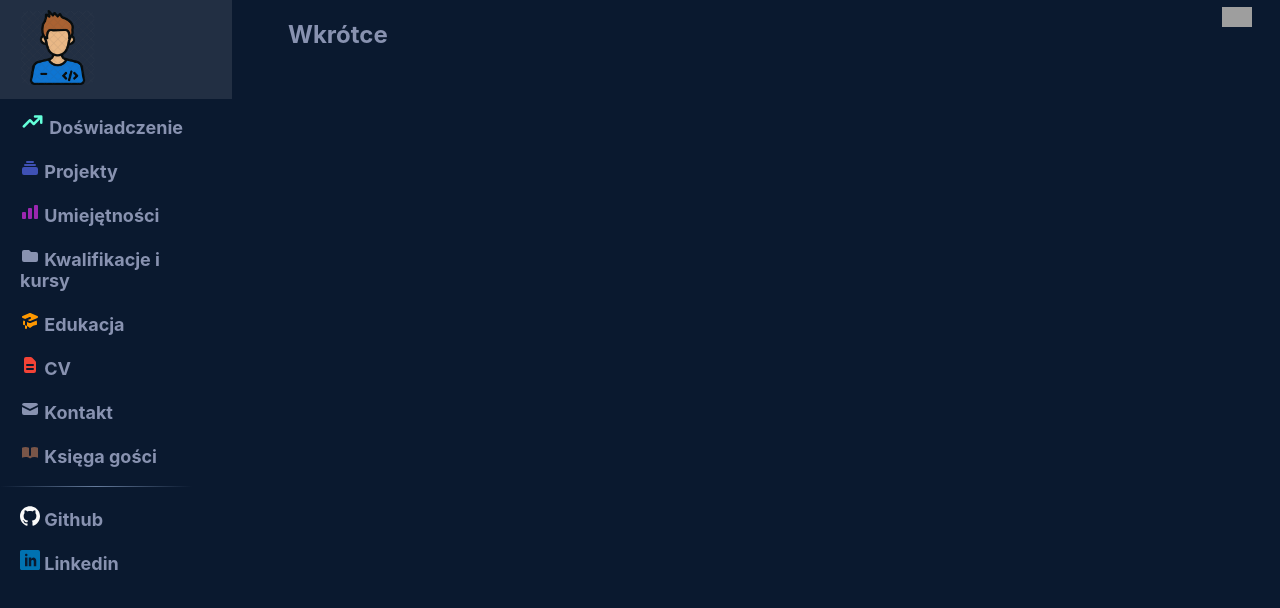
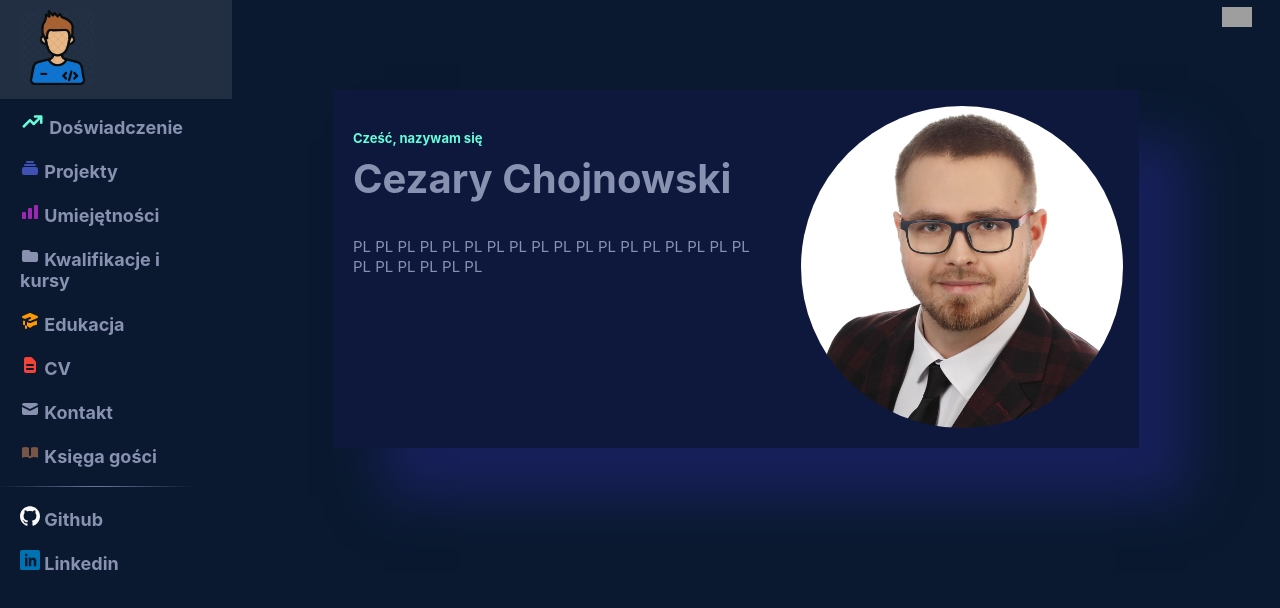
Before and after one commit to CezaryChojnowski/DevPortfolio-, a React (Create React App) app: page /#/about in a window 1280 px wide. Shown: the top 608 px of the page. Built offline with nearby package versions, Linux system fonts and the light colour scheme; grey boxes are pictures that could not be loaded.

Commit message:
Create 'About' component and required style

```diff
--- a/src/About/About.js
+++ b/src/About/About.js
@@ -1,14 +1,20 @@
 import React, { useContext } from "react";
-import { message } from '../messages/tempMessage'
+import { message } from '../messages/aboutMessage'
 import { LanguageContext } from '../Contexts/LanguageContext'
+import './about.css'
 
 function About() {
   const { language } = useContext(LanguageContext)
   return (
-    <div>
-      {language != undefined && Boolean(language) &&
-        <h2>{message[language].commingSoon}</h2>
-      }
+    <div className="container">
+      <div className="aboutme">
+        <h4>{message[language].hi}</h4>
+        <h2>{message.const.name}</h2>
+      <span className="somethinkAboutMe">{message[language].about}</span>
+      </div>
+      <div className="photo">
+      <img className="photo2" src="/myPhoto.jpg" alt="Home" width="40%" />
+      </div>
     </div>
   );
 }
--- /dev/null
+++ b/src/About/about.css
@@ -0,0 +1,41 @@
+.container{
+    margin-top: 10%;
+    width: 90%;
+    background-color: #111845a6;
+    box-shadow: 50px 50px 50px rgb(23, 32, 90);
+}
+
+.aboutme{
+    float:left;
+    width: 50%;
+    margin: 5% 0 0 2.5%;
+    overflow-wrap: break-word;
+    color: #8892b0
+}
+
+.photo{
+    text-align: right;
+}
+
+.photo2{
+    margin: 2% 2% 2% 0;
+    border-top-left-radius: 50% 50%;
+    border-top-right-radius: 50% 50%;
+    border-bottom-right-radius: 50% 50%;
+    border-bottom-left-radius: 50% 50%;
+}
+h4{
+    font-size: small;
+    margin-top: 0;
+    margin-bottom: 2%;
+    color: #64ffda;
+}
+
+h2{
+    margin-top: 0;
+    font-size: 40px;
+}
+
+.somethinkAboutMe{
+    font-size: 15px;
+}
```
Also changed, not shown: 1 other file (tests, documents, lock files or other folders).
